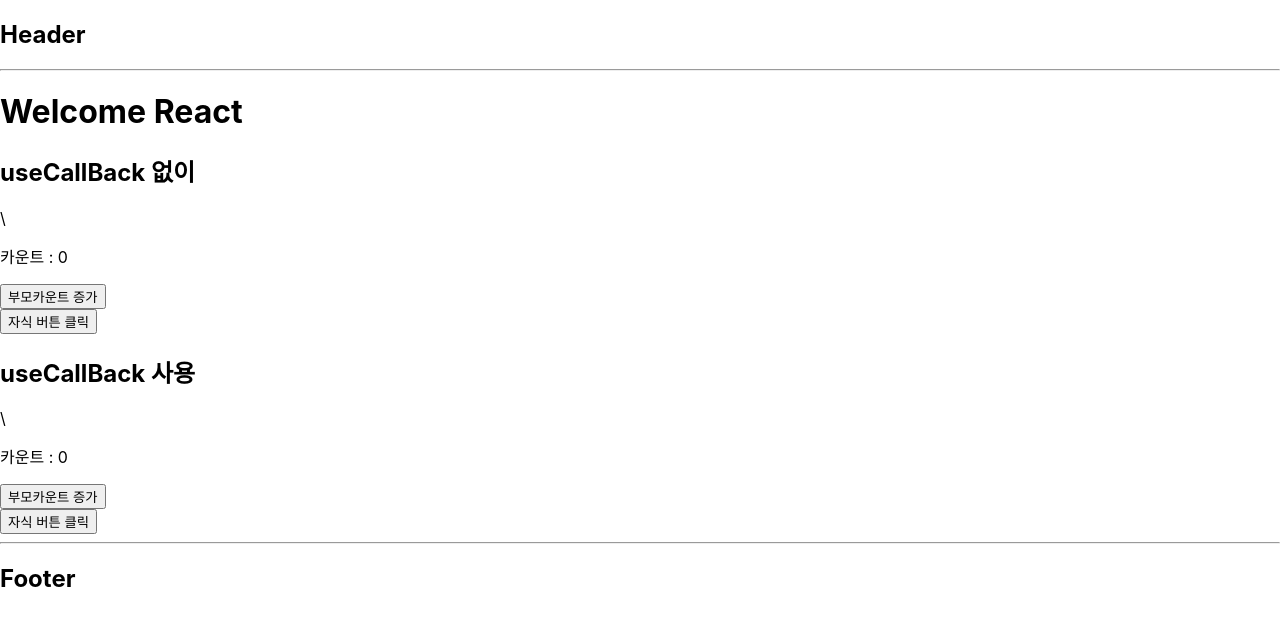
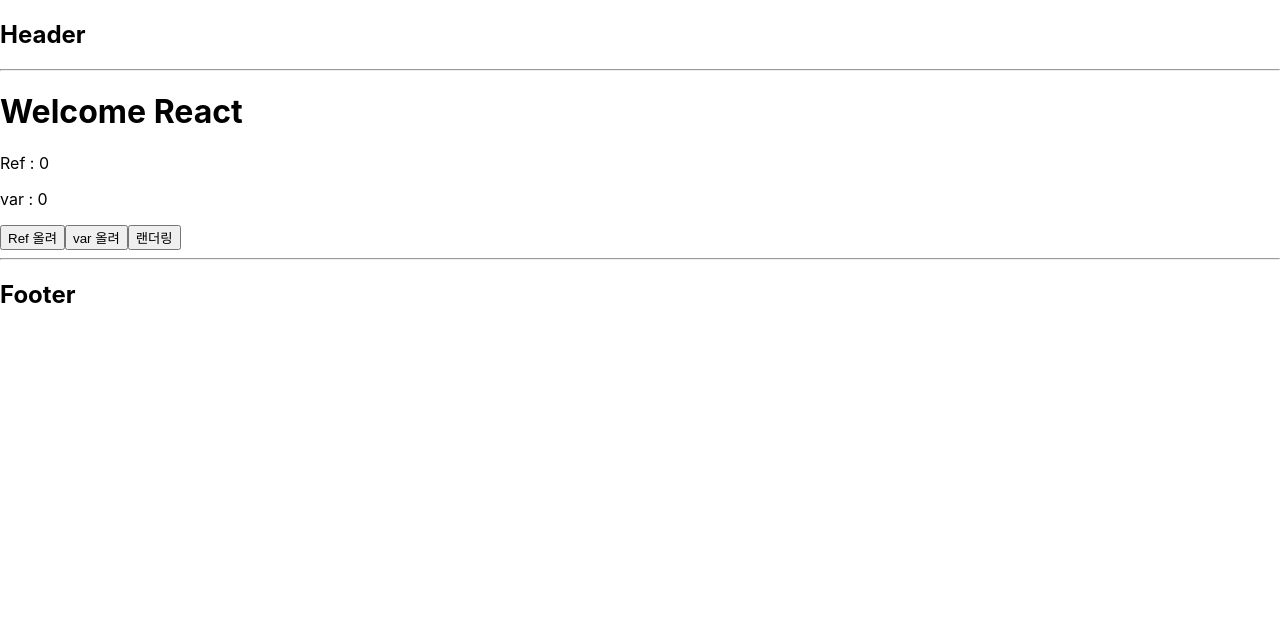
Before and after one commit to OneBigStar/2025_React01, a React (Create React App) app: page / in a window 1280 px wide. Shown: the top 626 px of the page. Built offline with nearby package versions, Linux system fonts and the light colour scheme.

Commit message:
0520_02 (useRef)

```diff
--- a/src/pages/step02/Main.jsx
+++ b/src/pages/step02/Main.jsx
@@ -24,8 +24,12 @@
 // import MemoTest02 from "../step15/MemoTest02";
 // import Counter from "./Counter";
 
-import NonUseCallBackEx from "../step16/NonUseCallBackEx";
-import UseCallBackEx from "../step16/UseCallBackEx";
+// import NonUseCallBackEx from "../step16/NonUseCallBackEx";
+// import UseCallBackEx from "../step16/UseCallBackEx";
+// import RefEx01 from "../step17/RefEx01";
+// import RefEx02 from "../step17/RefEx02";
+// import RefEx03 from "../step17/RefEx03";
+import RefEx04 from "../step17/RefEx04";
 
 function Main(props){
     return (
@@ -57,9 +61,14 @@
             <EffectTest04 />
             <MemoTest01 />
             <MemoTest02 />
-            */}
             <NonUseCallBackEx />
             <UseCallBackEx />
+            <RefEx01 />
+            <RefEx02 />
+            <RefEx03 />
+            */}
+            <RefEx04 />
+
 
 
         </main>
--- /dev/null
+++ b/src/pages/step17/RefEx01.jsx
@@ -0,0 +1,19 @@
+import { useRef } from "react";
+
+export default function RefEx01(){
+    // 1. useRef 객체 생성
+    const inputRef= useRef(null);
+
+    const focusInput = () => {
+        // 3. 지정한 inputRef에 포커스 넣기
+        inputRef.current.focus();
+    }
+    return (
+        <div>
+            <h3>useRef : DOM에 접근(포커스)</h3>
+            {/* 2. 랜더링이 끝난 후 ref를 input 태그와 연결 */}
+            <input ref={inputRef} type="text" placeholder="입력하세요" />
+            <button onClick={focusInput}> 포커스 넣기 </button>
+        </div>
+    );
+}
--- /dev/null
+++ b/src/pages/step17/RefEx02.jsx
@@ -0,0 +1,19 @@
+import { useRef } from "react";
+
+export default function RefEx02(){
+    // 1. useRef 객체 생성
+    const inputRef= useRef(null);
+
+    const focusInput = () => {
+        // 3. 지정한 inputRef에 포커스 넣기
+        console.log(inputRef.current.value.trim());
+    }
+    return (
+        <div>
+            <h3>useRef : DOM에 접근(포커스)</h3>
+            {/* 2. 랜더링이 끝난 후 ref를 input 태그와 연결 */}
+            <input ref={inputRef} type="text" placeholder="입력하세요" />
+            <button onClick={focusInput}> 값 확인하기 </button>
+        </div>
+    );
+}
--- /dev/null
+++ b/src/pages/step17/RefEx03.jsx
@@ -0,0 +1,27 @@
+import { useRef, useState } from "react";
+
+export default function RefEx03(){
+    console.log("Ref 랜더링");
+    const [count, setCount]= useState(0);
+    const countRef= useRef(0);
+
+    console.log("count : "+ count + ", countRef : " + countRef.current);
+
+    const statePlus= ()=>{
+        setCount(count+1);
+    }
+
+    const RefPlus= ()=>{
+        countRef.current= countRef.current +1 ;
+        console.log("count-안 : "+ count + ", countRef-안 : " + countRef.current);
+    }
+
+    return (
+        <div>
+            <p>State : {count}</p>
+            <p>Ref : {countRef.current}</p>
+            <button onClick={statePlus}>State 올려</button>
+            <button onClick={RefPlus}>Ref 올려</button>
+        </div>
+    );
+}
--- /dev/null
+++ b/src/pages/step17/RefEx04.jsx
@@ -0,0 +1,34 @@
+import { useRef, useState } from "react";
+
+export default function RefEx04(){
+    console.log("Ref 랜더링");
+    const [render, setRender]= useState(0);
+    const countRef= useRef(0);
+
+    let countVar= 0;
+
+    const refPlus= ()=>{
+        countRef.current= countRef.current +1 ;
+        console.log("ref : " + countRef.current);
+    }
+    const varPlus= ()=>{
+        countVar += 1;
+        console.log("var : "+ countVar);
+    }
+
+    const doRender = ()=>{
+        setRender(render+1);
+    }
+
+
+    return (
+        <div>
+            <p>Ref : {countRef.current}</p>
+            <p>var : {countVar}</p>
+
+            <button onClick={refPlus}>Ref 올려</button>
+            <button onClick={varPlus}>var 올려</button>
+            <button onClick={doRender}>랜더링</button>
+        </div>
+    );
+}
```
